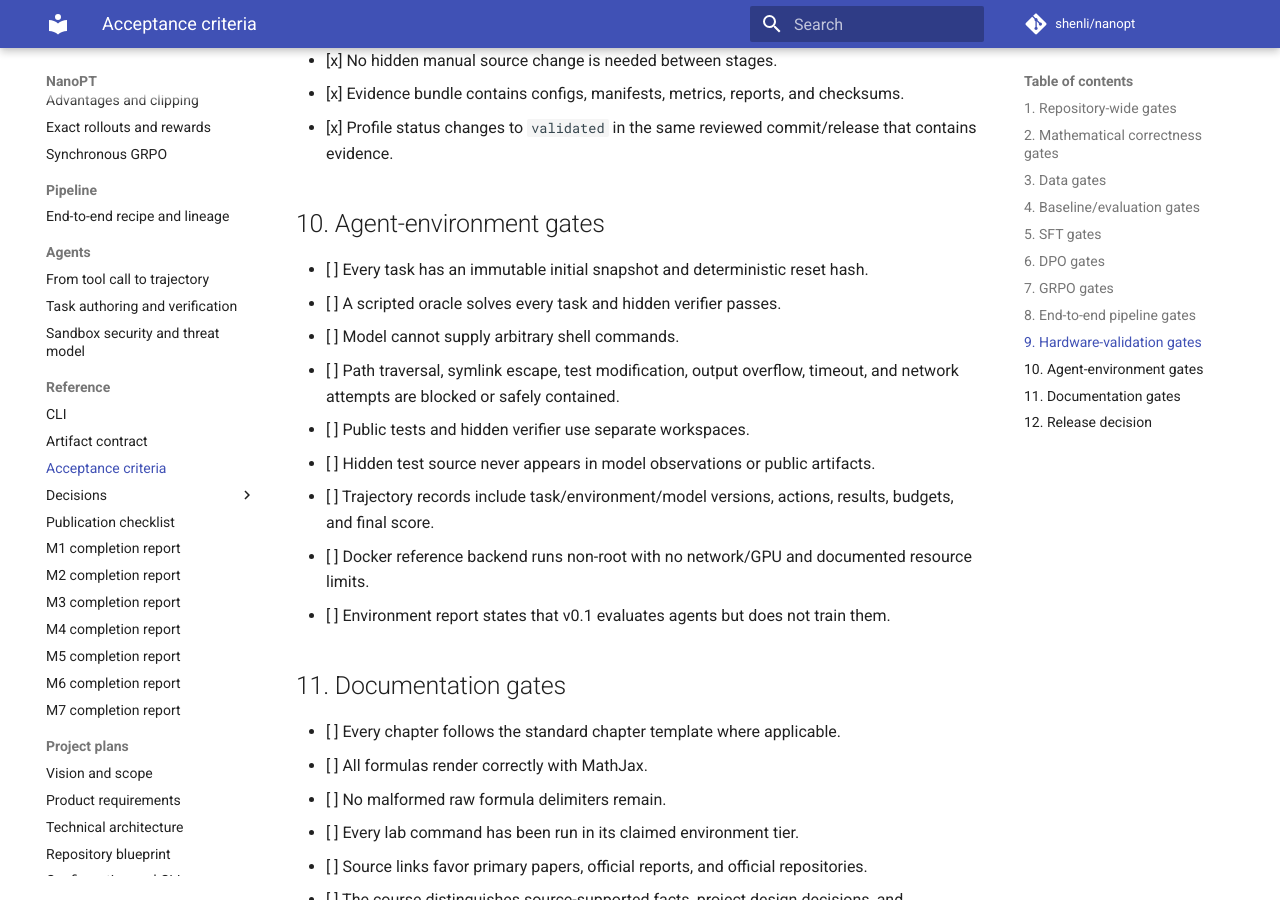
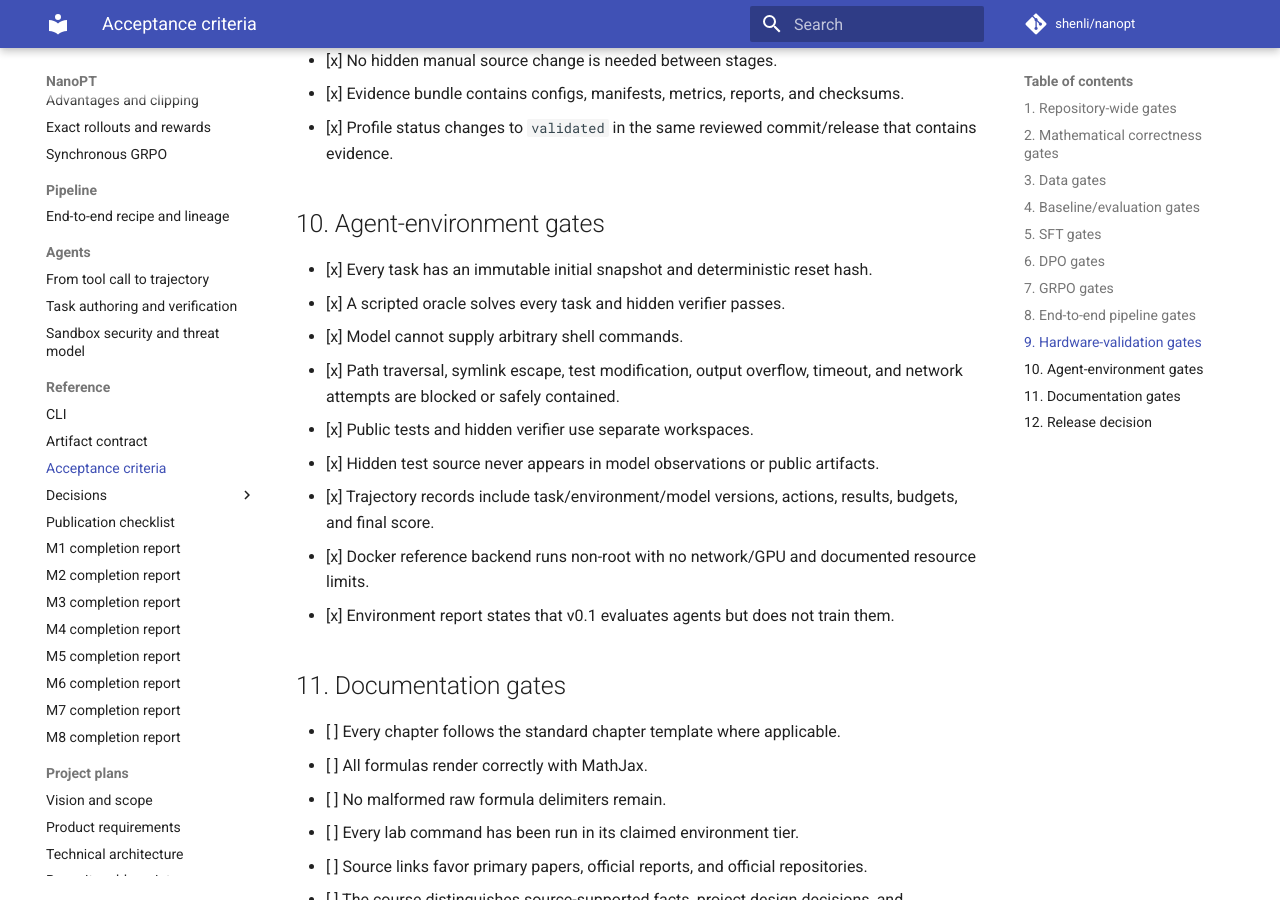
Before and after one commit to shenli/nanopt, an MkDocs documentation site: the page built from docs/13_ACCEPTANCE_CRITERIA.md, in a window 1280 px wide and 900 px high, scrolled down 3867 px. Built offline with MkDocs 1.6.1 and Material for MkDocs 9.7.7, drawn with Linux system fonts in a browser that asks for light colours; comment, search, counter and statistics services are not loaded.

```diff
--- a/docs/13_ACCEPTANCE_CRITERIA.md
+++ b/docs/13_ACCEPTANCE_CRITERIA.md
@@ -109,15 +109,15 @@ The project should define numeric release targets in a versioned `reference_targ
 
 ## 10. Agent-environment gates
 
-- [ ] Every task has an immutable initial snapshot and deterministic reset hash.
-- [ ] A scripted oracle solves every task and hidden verifier passes.
-- [ ] Model cannot supply arbitrary shell commands.
-- [ ] Path traversal, symlink escape, test modification, output overflow, timeout, and network attempts are blocked or safely contained.
-- [ ] Public tests and hidden verifier use separate workspaces.
-- [ ] Hidden test source never appears in model observations or public artifacts.
-- [ ] Trajectory records include task/environment/model versions, actions, results, budgets, and final score.
-- [ ] Docker reference backend runs non-root with no network/GPU and documented resource limits.
-- [ ] Environment report states that v0.1 evaluates agents but does not train them.
+- [x] Every task has an immutable initial snapshot and deterministic reset hash.
+- [x] A scripted oracle solves every task and hidden verifier passes.
+- [x] Model cannot supply arbitrary shell commands.
+- [x] Path traversal, symlink escape, test modification, output overflow, timeout, and network attempts are blocked or safely contained.
+- [x] Public tests and hidden verifier use separate workspaces.
+- [x] Hidden test source never appears in model observations or public artifacts.
+- [x] Trajectory records include task/environment/model versions, actions, results, budgets, and final score.
+- [x] Docker reference backend runs non-root with no network/GPU and documented resource limits.
+- [x] Environment report states that v0.1 evaluates agents but does not train them.
 
 ## 11. Documentation gates
 
--- a/mkdocs.yml
+++ b/mkdocs.yml
@@ -91,6 +91,7 @@ nav:
       - M5 completion report: reference/m5-completion-report.md
       - M6 completion report: reference/m6-completion-report.md
       - M7 completion report: reference/m7-completion-report.md
+      - M8 completion report: reference/m8-completion-report.md
   - Project plans:
       - Vision and scope: 00_VISION_AND_SCOPE.md
       - Product requirements: 01_PRODUCT_REQUIREMENTS.md
```
Also changed, not shown: README.md (+10 -2 lines), docs/index.md (+4 -0 lines), docs/reference/evidence/m8-reference-agent-9e3daa1.json (added, +44 -0 lines), docs/reference/m8-completion-report.md (added, +70 -0 lines), 2 other files.
